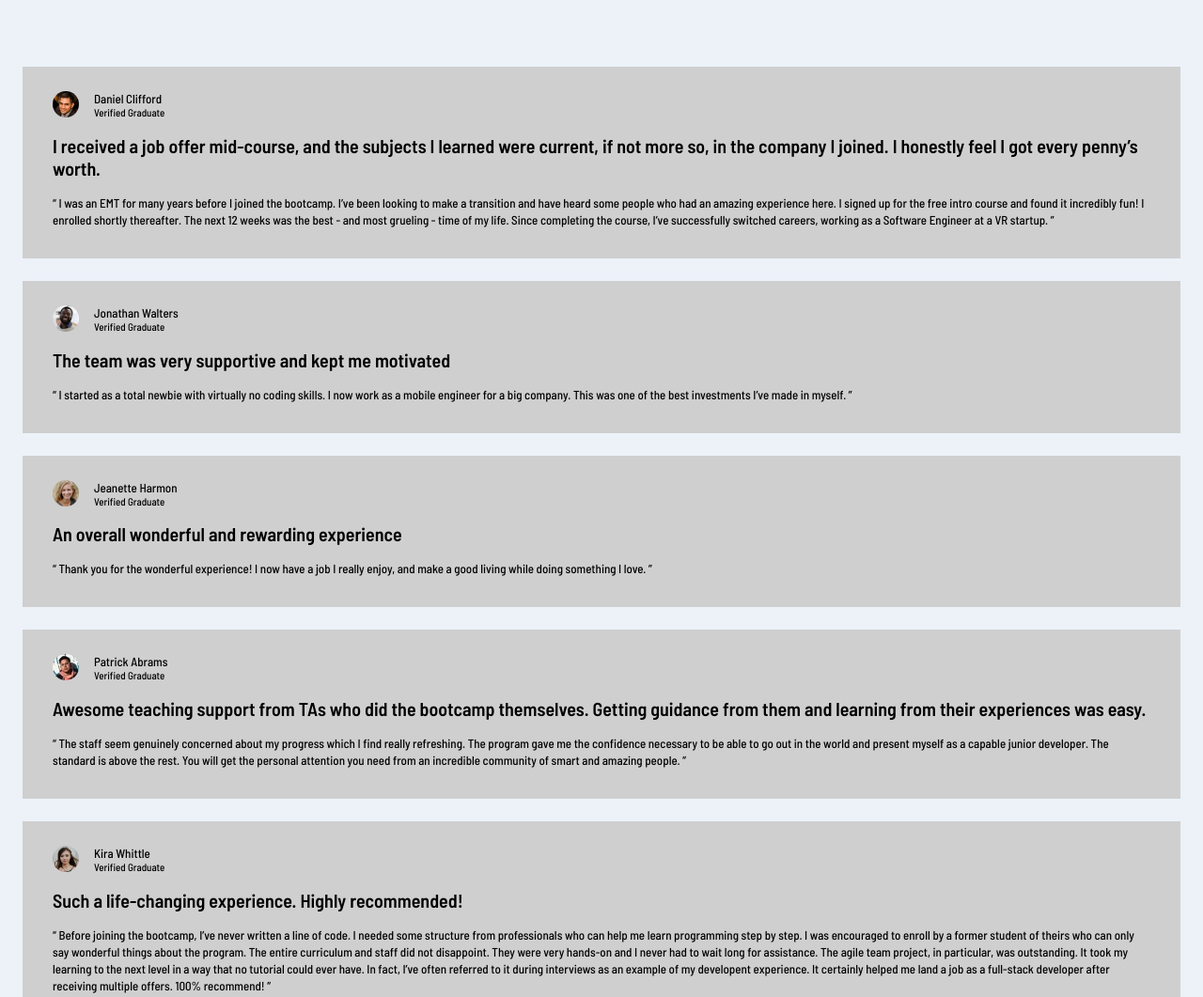
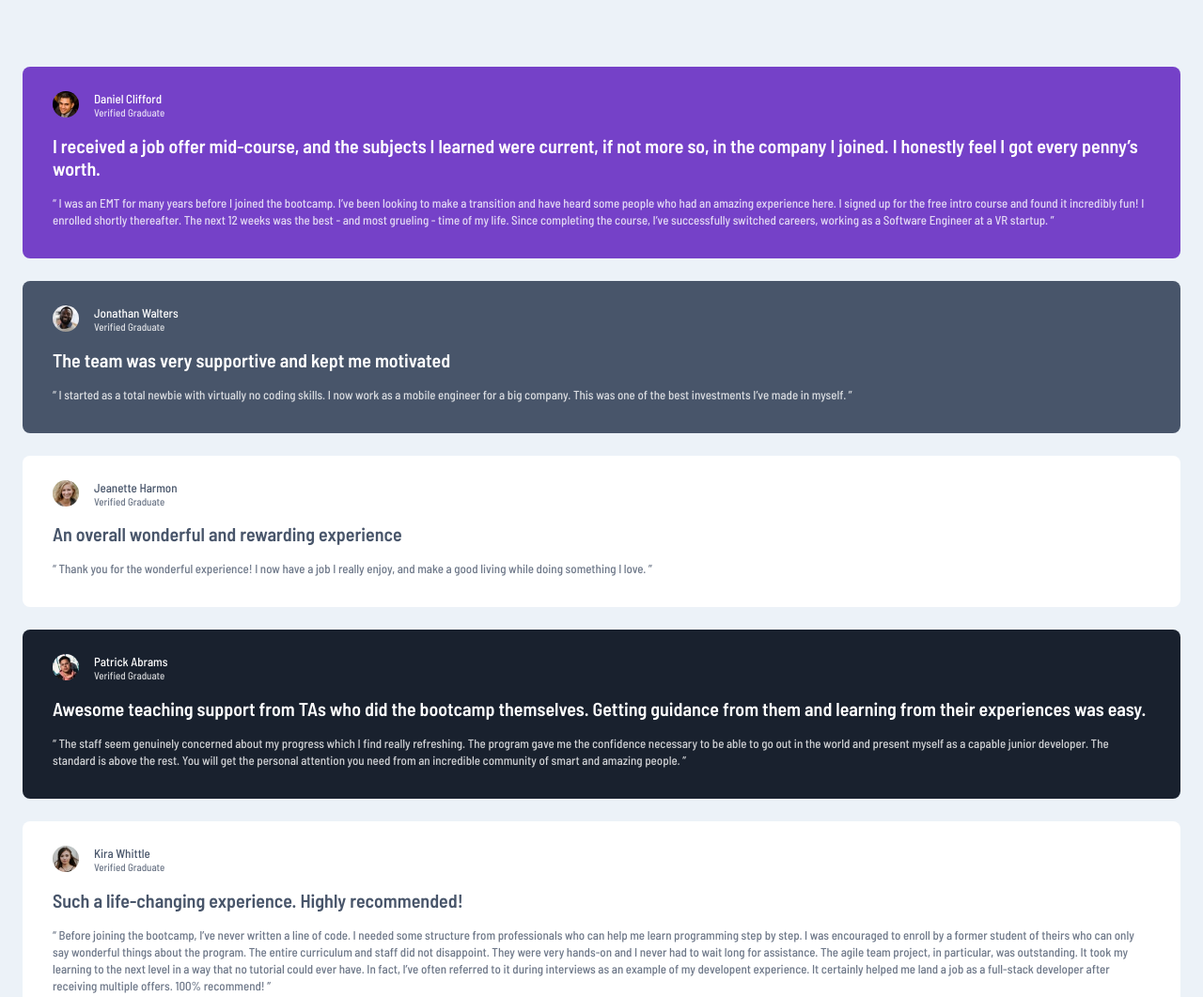
Before and after one commit to Dudeldups/FM-testimonials-grid-section, a plain HTML site: page index.html in a window 1280 px wide. Shown: the top 1061 px of the page at 94% size. Drawn offline with Linux system fonts and the light colour scheme.

Commit message:
added color mixin

```diff
--- a/index.html
+++ b/index.html
@@ -29,120 +29,124 @@
 
     <main class="grid">
       <article class="testimonial">
-        <div class="user">
+        <figure class="user">
           <img
             class="user__img"
             src="src/assets/images/image-daniel.jpg"
             alt="Daniel Clifford"
           />
-          <div class="user__text">
+          <figcaption class="user__text">
             <p class="user__name">Daniel Clifford</p>
             <p class="user__verification">Verified Graduate</p>
-          </div>
-        </div>
+          </figcaption>
+        </figure>
         <h2 class="testimonial__title">
-          I received a job offer mid-course, and the subjects I learned were
-          current, if not more so, in the company I joined. I honestly feel I
-          got every penny’s worth.
+          <q
+            >I received a job offer mid-course, and the subjects I learned were
+            current, if not more so, in the company I joined. I honestly feel I
+            got every penny’s worth.</q
+          >
         </h2>
-        <p class="testimonial__review">
-          “ I was an EMT for many years before I joined the bootcamp. I’ve been
+        <q class="testimonial__review">
+          I was an EMT for many years before I joined the bootcamp. I’ve been
           looking to make a transition and have heard some people who had an
           amazing experience here. I signed up for the free intro course and
           found it incredibly fun! I enrolled shortly thereafter. The next 12
           weeks was the best - and most grueling - time of my life. Since
           completing the course, I’ve successfully switched careers, working as
-          a Software Engineer at a VR startup. ”
-        </p>
+          a Software Engineer at a VR startup.
+        </q>
       </article>
 
       <article class="testimonial">
-        <div class="user">
+        <figure class="user">
           <img
             class="user__img"
             src="src/assets/images/image-jonathan.jpg"
             alt="Jonathan Walters"
           />
-          <div class="user__text">
+          <figcaption class="user__text">
             <p class="user__name">Jonathan Walters</p>
             <p class="user__verification">Verified Graduate</p>
-          </div>
-        </div>
+          </figcaption>
+        </figure>
         <h2 class="testimonial__title">
-          The team was very supportive and kept me motivated
+          <q>The team was very supportive and kept me motivated</q>
         </h2>
-        <p class="testimonial__review">
-          “ I started as a total newbie with virtually no coding skills. I now
+        <q class="testimonial__review">
+          I started as a total newbie with virtually no coding skills. I now
           work as a mobile engineer for a big company. This was one of the best
-          investments I’ve made in myself. ”
-        </p>
+          investments I’ve made in myself.
+        </q>
       </article>
 
       <article class="testimonial">
-        <div class="user">
+        <figure class="user">
           <img
             class="user__img"
             src="src/assets/images/image-jeanette.jpg"
             alt="Jeanette Harmon"
           />
-          <div class="user__text">
+          <figcaption class="user__text">
             <p class="user__name">Jeanette Harmon</p>
             <p class="user__verification">Verified Graduate</p>
-          </div>
-        </div>
+          </figcaption>
+        </figure>
         <h2 class="testimonial__title">
-          An overall wonderful and rewarding experience
+          <q>An overall wonderful and rewarding experience</q>
         </h2>
-        <p class="testimonial__review">
-          “ Thank you for the wonderful experience! I now have a job I really
-          enjoy, and make a good living while doing something I love. ”
-        </p>
+        <q class="testimonial__review">
+          Thank you for the wonderful experience! I now have a job I really
+          enjoy, and make a good living while doing something I love.
+        </q>
       </article>
 
       <article class="testimonial">
-        <div class="user">
+        <figure class="user">
           <img
             class="user__img"
             src="src/assets/images/image-patrick.jpg"
             alt="Patrick Abrams"
           />
-          <div class="user__text">
+          <figcaption class="user__text">
             <p class="user__name">Patrick Abrams</p>
             <p class="user__verification">Verified Graduate</p>
-          </div>
-        </div>
+          </figcaption>
+        </figure>
         <h2 class="testimonial__title">
-          Awesome teaching support from TAs who did the bootcamp themselves.
-          Getting guidance from them and learning from their experiences was
-          easy.
+          <q
+            >Awesome teaching support from TAs who did the bootcamp themselves.
+            Getting guidance from them and learning from their experiences was
+            easy.</q
+          >
         </h2>
-        <p class="testimonial__review">
-          “ The staff seem genuinely concerned about my progress which I find
+        <q class="testimonial__review">
+          The staff seem genuinely concerned about my progress which I find
           really refreshing. The program gave me the confidence necessary to be
           able to go out in the world and present myself as a capable junior
           developer. The standard is above the rest. You will get the personal
           attention you need from an incredible community of smart and amazing
-          people. ”
-        </p>
+          people.
+        </q>
       </article>
 
       <article class="testimonial">
-        <div class="user">
+        <figure class="user">
           <img
             class="user__img"
             src="src/assets/images/image-kira.jpg"
             alt="Kira Whittle"
           />
-          <div class="user__text">
+          <figcaption class="user__text">
             <p class="user__name">Kira Whittle</p>
             <p class="user__verification">Verified Graduate</p>
-          </div>
-        </div>
+          </figcaption>
+        </figure>
         <h2 class="testimonial__title">
-          Such a life-changing experience. Highly recommended!
+          <q>Such a life-changing experience. Highly recommended!</q>
         </h2>
-        <p class="testimonial__review">
-          “ Before joining the bootcamp, I’ve never written a line of code. I
+        <q class="testimonial__review">
+          Before joining the bootcamp, I’ve never written a line of code. I
           needed some structure from professionals who can help me learn
           programming step by step. I was encouraged to enroll by a former
           student of theirs who can only say wonderful things about the program.
@@ -152,8 +156,8 @@
           next level in a way that no tutorial could ever have. In fact, I’ve
           often referred to it during interviews as an example of my developent
           experience. It certainly helped me land a job as a full-stack
-          developer after receiving multiple offers. 100% recommend! ”
-        </p>
+          developer after receiving multiple offers. 100% recommend!
+        </q>
       </article>
     </main>
   </body>
--- a/src/scss/abstracts/_mixins.scss
+++ b/src/scss/abstracts/_mixins.scss
@@ -0,0 +1,18 @@
+@use "variables" as *;
+@use "sass:color";
+
+@mixin set-background($bg-color) {
+  $text-color: $clr-gray-dark;
+
+  @if color.lightness($bg-color) < 55 {
+    $text-color: $clr-light;
+  }
+
+  background: $bg-color;
+  color: $text-color;
+
+  .testimonial__review,
+  .user__verification {
+    color: rgba($text-color, 0.8);
+  }
+}
--- a/src/scss/base/_typography.scss
+++ b/src/scss/base/_typography.scss
@@ -8,9 +8,11 @@ body {
   font-weight: 600;
 }
 
-.user__verification {
-  font-size: 0.6875rem;
-  line-height: 0.6875rem;
+.user {
+  &__verification {
+    font-size: 0.6875rem;
+    line-height: 0.6875rem;
+  }
 }
 
 .testimonial {
--- a/src/scss/components/_testimonial.scss
+++ b/src/scss/components/_testimonial.scss
@@ -1,15 +1,36 @@
 @use "../abstracts/" as *;
 
 .testimonial {
-  background: $clr-gray-light;
-
   padding: 1.62rem 2rem 2rem;
+  border-radius: 0.5rem;
 
   &__title {
     margin-top: 1.12rem;
+    quotes: none;
   }
 
   &__review {
+    display: block;
     margin-top: 1rem;
   }
+
+  &:nth-child(1) {
+    @include set-background($clr-violet);
+  }
+
+  &:nth-child(2) {
+    @include set-background($clr-gray-dark);
+  }
+
+  &:nth-child(3) {
+    @include set-background($clr-light);
+  }
+
+  &:nth-child(4) {
+    @include set-background($clr-dark);
+  }
+
+  &:nth-child(5) {
+    @include set-background($clr-light);
+  }
 }
```
Also changed, not shown: src/css/main.css, 1 other file.
